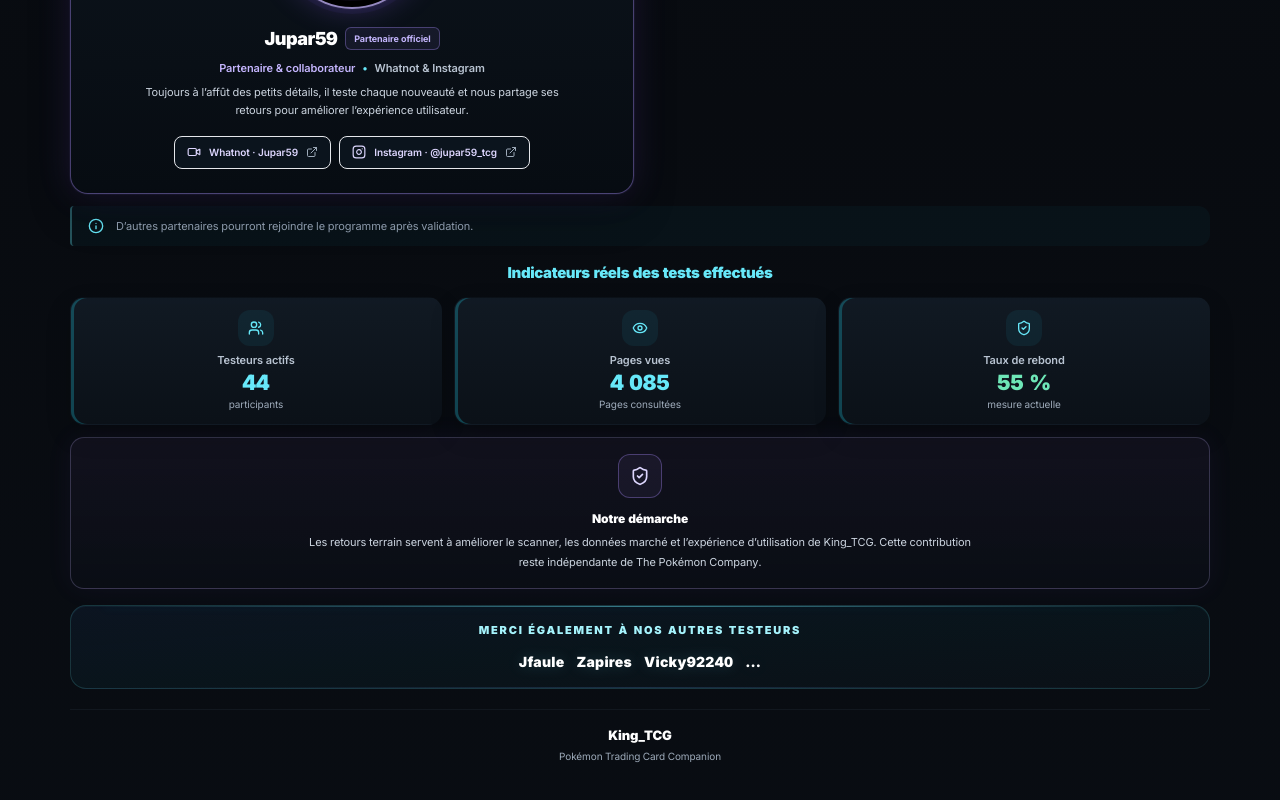
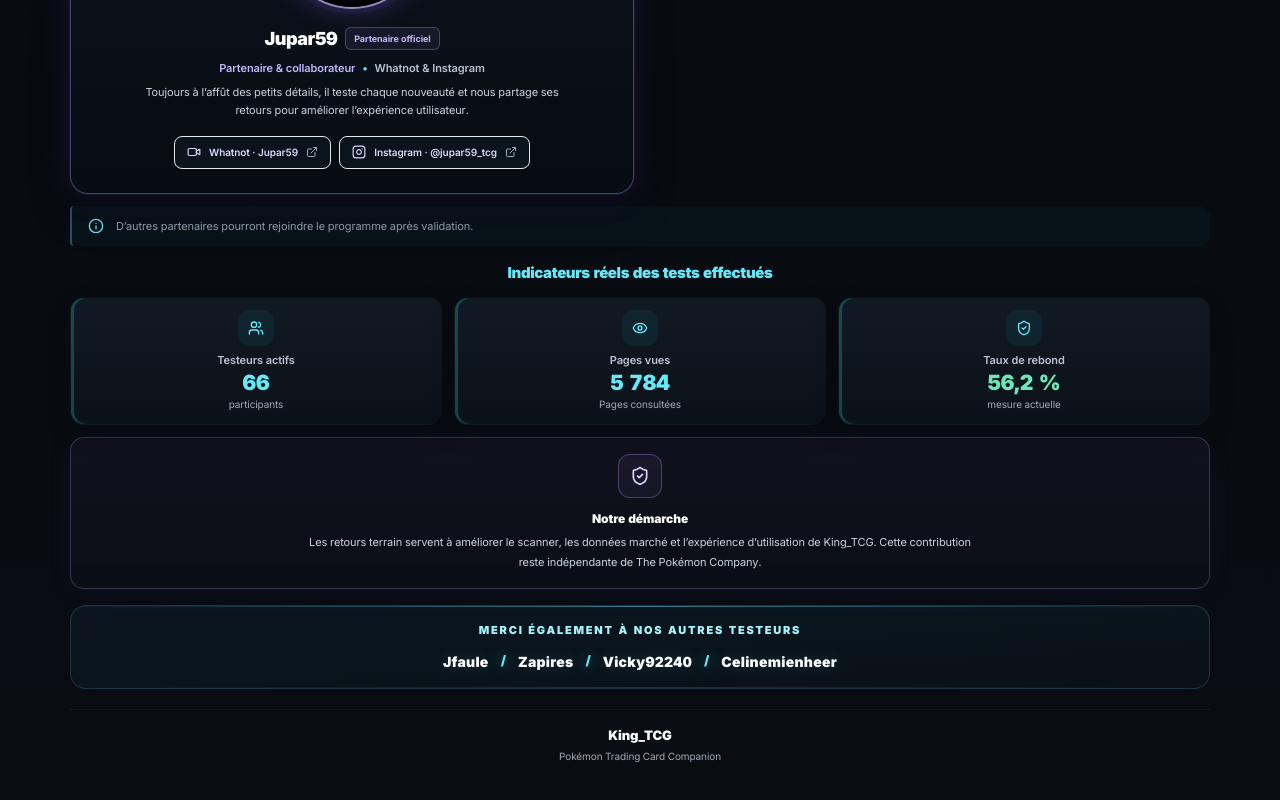
Before and after one commit to dylangdm1-dotcom/King_TcgV1, a Next.js app: page /parametres/testeurs in a window 1280 px wide. Shown: the part 803-1603 px from the top of the page. Built offline with nearby package versions, Linux system fonts and the light colour scheme.

Commit message:
Update page.tsx

```diff
--- a/app/parametres/testeurs/page.tsx
+++ b/app/parametres/testeurs/page.tsx
@@ -58,14 +58,14 @@ const partners = [
 ];
 
 const metrics = [
-  { label: "Testeurs actifs", value: "44", detail: "participants", icon: Users, green: false },
-  { label: "Pages vues", value: "4 085", detail: "Pages consultées", icon: Eye, green: false },
-  { label: "Taux de rebond", value: "55 %", detail: "mesure actuelle", icon: ShieldCheck, green: true },
+  { label: "Testeurs actifs", value: "66", detail: "participants", icon: Users, green: false },
+  { label: "Pages vues", value: "5 784", detail: "Pages consultées", icon: Eye, green: false },
+  { label: "Taux de rebond", value: "56,2 %", detail: "mesure actuelle", icon: ShieldCheck, green: true },
 ];
 
 // Ajouter ici les pseudos transmis par DYLANG_TCG. La section reste masquée
 // tant que la liste est vide afin de ne jamais inventer de remerciements.
-const OTHER_TESTERS: string[] = ["Jfaule", "Zapires", "Vicky92240", "…"];
+const OTHER_TESTERS: string[] = ["Jfaule", "Zapires", "Vicky92240", "Celinemienheer"];
 
 export default function TesteursPage() {
   return (
@@ -211,11 +211,18 @@ export default function TesteursPage() {
             {OTHER_TESTERS.length > 0 ? (
               <div className="mt-3 flex flex-wrap items-center justify-center gap-x-3 gap-y-2">
                 {OTHER_TESTERS.map((tester, index) => (
-                  <span
-                    key={`${tester}-${index}`}
-                    className="text-[13px] font-black tracking-[0.02em] text-white drop-shadow-[0_0_7px_rgba(103,232,249,0.16)] sm:text-[14px]"
-                  >
-                    {tester}
+                  <span key={`${tester}-${index}`} className="inline-flex items-center gap-3">
+                    {index > 0 ? (
+                      <span
+                        aria-hidden="true"
+                        className="text-[13px] font-black text-cyan-300 drop-shadow-[0_0_7px_rgba(34,211,238,0.72)]"
+                      >
+                        /
+                      </span>
+                    ) : null}
+                    <span className="text-[13px] font-black tracking-[0.02em] text-white drop-shadow-[0_0_7px_rgba(103,232,249,0.16)] sm:text-[14px]">
+                      {tester}
+                    </span>
                   </span>
                 ))}
               </div>
```
